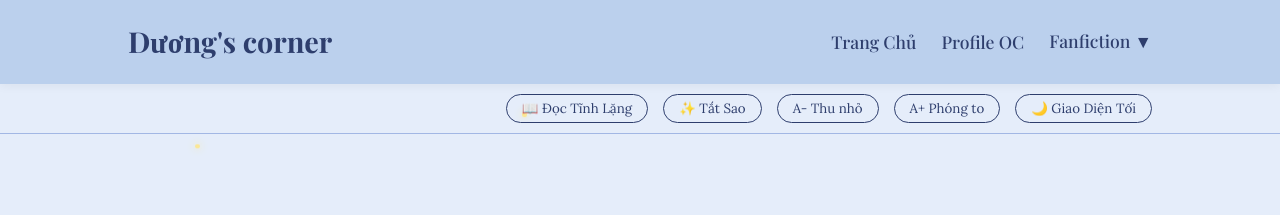
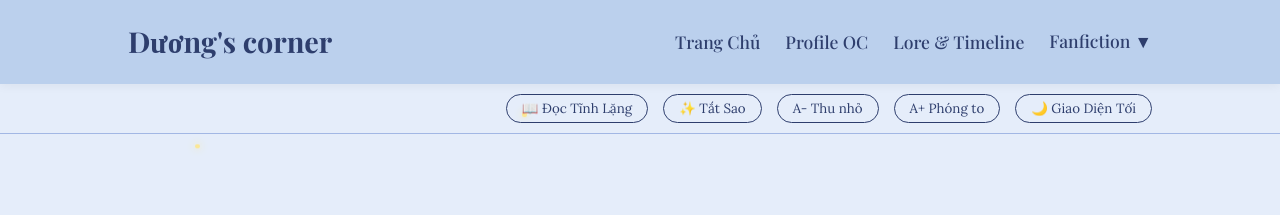
Before and after one commit to nghienduong14-lab/nghienduongcorner, a Jekyll site: the page built from timeline.html, in a window 1280 px wide. Shown: the top 215 px of the page. Built offline with Jekyll 4.4.1, drawn with Linux system fonts in a browser that asks for light colours; some web fonts are replaced.

Commit message:
Update default.html

```diff
--- a/_layouts/default.html
+++ b/_layouts/default.html
@@ -26,17 +26,22 @@
         h1, h2, h3, h4, .logo { font-family: 'Playfair Display', serif; font-weight: 700; }
         a { color: var(--accent); text-decoration: none; transition: opacity 0.2s; }
         a:hover { opacity: 0.7; }
-        nav { background: var(--nav-bg); padding: 1rem 10%; display: flex; justify-content: space-between; align-items: center; box-shadow: 0 2px 10px rgba(0,0,0,0.05); position: relative; z-index: 10; }
+
+        /* CẬP NHẬT Z-INDEX LÊN 999 ĐỂ THANH MENU LUÔN NẰM TRÊN CÙNG */
+        nav { background: var(--nav-bg); padding: 1rem 10%; display: flex; justify-content: space-between; align-items: center; box-shadow: 0 2px 10px rgba(0,0,0,0.05); position: relative; z-index: 999; }
         .logo { font-size: 1.8rem; color: var(--text-color); }
 
         .nav-links { display: flex; align-items: center; }
         .nav-links > a, .dropbtn { color: var(--text-color); margin-left: 25px; font-family: 'Playfair Display', serif; font-size: 1.1rem; background: none; border: none; cursor: pointer; padding: 0; }
         .dropdown { position: relative; display: inline-block; }
-        .dropdown-content { display: none; position: absolute; background-color: var(--card-bg); min-width: 180px; box-shadow: 0px 8px 16px 0px rgba(0,0,0,0.2); z-index: 10; border-radius: 8px; overflow: hidden; top: 100%; left: 25px; }
+
+        /* CẬP NHẬT Z-INDEX MENU RỚT XUỐNG LÊN MỨC CAO NHẤT (1000) */
+        .dropdown-content { display: none; position: absolute; background-color: var(--card-bg); min-width: 180px; box-shadow: 0px 8px 16px 0px rgba(0,0,0,0.2); z-index: 1000; border-radius: 8px; overflow: hidden; top: 100%; left: 25px; }
         .dropdown-content a { color: var(--text-color); padding: 12px 16px; text-decoration: none; display: block; font-family: 'Lora', serif; font-size: 1rem; margin-left: 0; }
         .dropdown-content a:hover { background-color: var(--bg-color); }
         .dropdown:hover .dropdown-content { display: block; }
 
+        /* GIỮ Z-INDEX THANH CÔNG CỤ Ở MỨC 10 ĐỂ BỊ MENU ĐÈ LÊN KHI SỔ XUỐNG */
         .toolbar { display: flex; justify-content: flex-end; padding: 10px 10%; gap: 15px; border-bottom: 1px solid var(--border-color); position: relative; z-index: 10;}
         .toolbar button { background: transparent; border: 1px solid var(--text-color); color: var(--text-color); padding: 5px 15px; border-radius: 20px; cursor: pointer; font-family: 'Lora', serif; transition: all 0.3s; }
         .toolbar button:hover { background: var(--text-color); color: var(--bg-color); }
@@ -54,9 +59,9 @@
             display: none !important;
         }
         body.zen-mode .container {
-            max-width: 750px !important; /* Thu hẹp khung đọc như một trang sách */
+            max-width: 750px !important;
             margin: 0 auto;
-            font-size: calc(var(--base-font-size) + 2px); /* Tự động phóng to nhẹ chữ */
+            font-size: calc(var(--base-font-size) + 2px);
             padding-top: 5vh;
         }
         body.zen-mode .main-column {
@@ -86,6 +90,7 @@
         <div class="nav-links">
             <a href="{{ '/' | relative_url }}">Trang Chủ</a>
             <a href="{{ '/profile-oc.html' | relative_url }}">Profile OC</a>
+            <a href="{{ '/timeline.html' | relative_url }}">Lore & Timeline</a>
             <div class="dropdown">
                 <a href="{{ '/fanfiction.html' | relative_url }}" class="dropbtn">Fanfiction ▼</a>
                 <div class="dropdown-content">
@@ -97,7 +102,6 @@
         </div>
     </nav>
     <div class="toolbar">
-        <!-- NÚT KÍCH HOẠT FOCUS MODE MỚI -->
         <button onclick="toggleZen()" id="zen-btn">📖 Đọc Tĩnh Lặng</button>
         <button onclick="toggleStars()" id="star-btn">✨ Tắt Sao</button>
         <button onclick="changeFontSize(-1)">A- Thu nhỏ</button>
```
Also changed, not shown: other parts of _layouts/default.html (+0 -3 lines).
